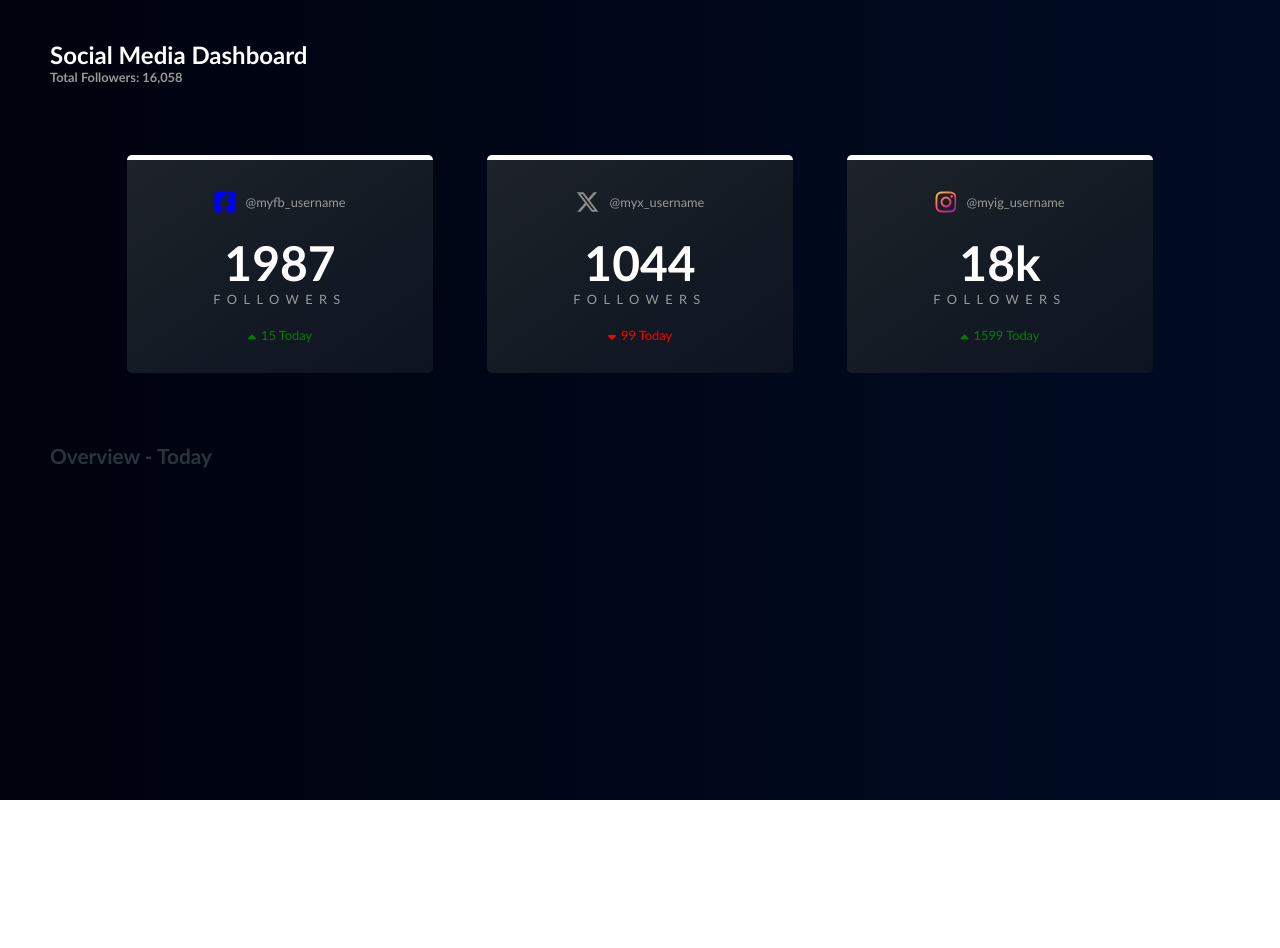
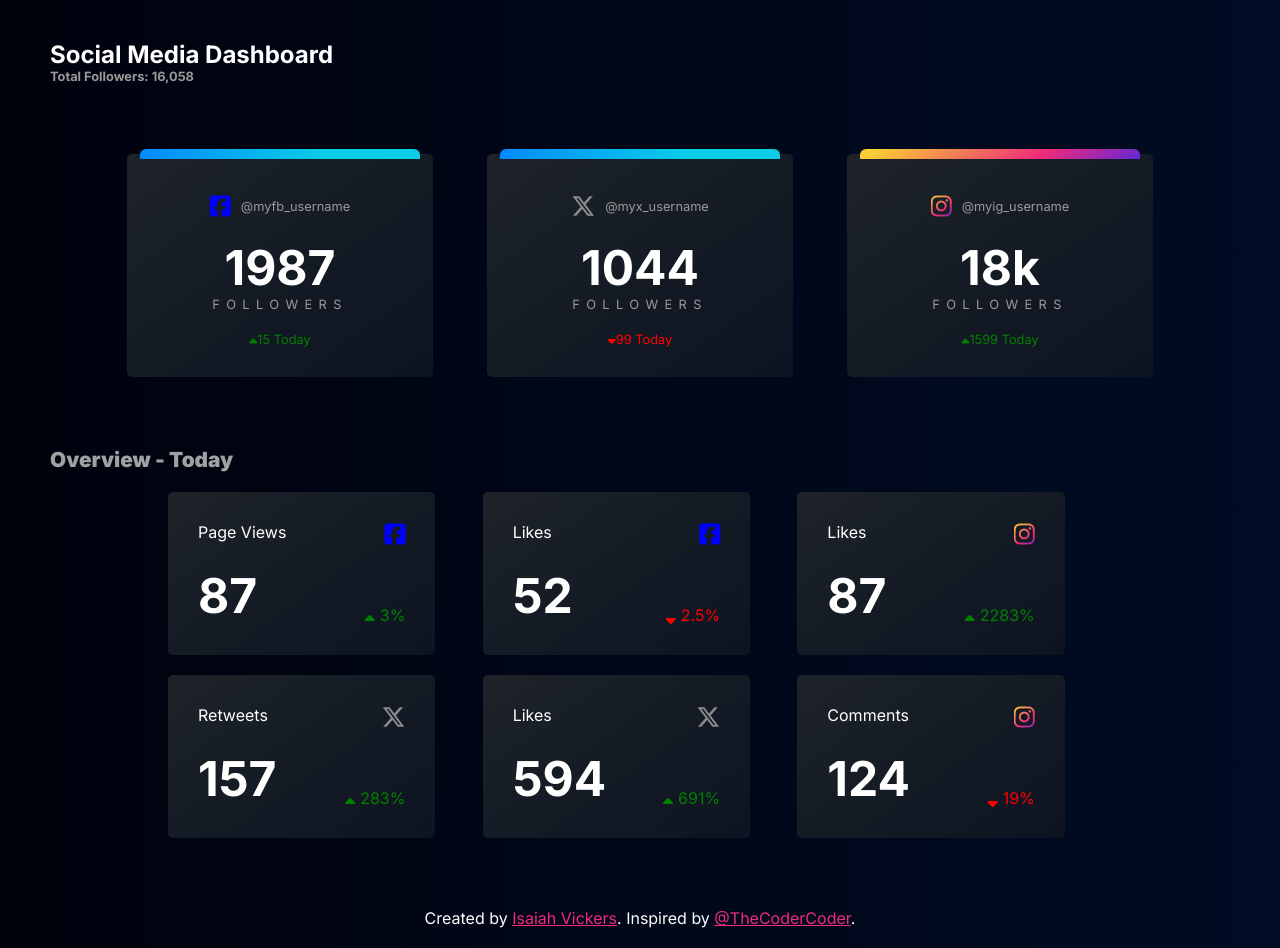
Before and after one commit to izzymadethat/social-media-dashboard, a plain HTML site: page index.html in a window 1280 px wide. Before the commit the page ends 800 px from the top, so only its background shows below. Drawn offline with Linux system fonts and the light colour scheme.

Commit message:
created overview sections

```diff
--- a/index.css
+++ b/index.css
@@ -1,12 +1,19 @@
+@import url("https://fonts.googleapis.com/css2?family=Inter:wght@400;500;600;700;800;900&display=swap");
+
 * {
   margin: 0;
   padding: 0;
   box-sizing: border-box;
-    font-family: 'Trebuchet MS', 'Lucida Sans Unicode', 'Lucida Grande', 'Lucida Sans', Arial, sans-serif;
+  font-family: "Inter", "Trebuchet MS", "Lucida Sans Unicode", "Lucida Grande",
+    "Lucida Sans", Arial, sans-serif;
 }
 
 body {
-    background: linear-gradient(90deg, rgba(0, 2, 13, 1) 0%, rgba(0, 12, 36, 1) 100%);
+  background: linear-gradient(
+    90deg,
+    rgba(0, 2, 13, 1) 0%,
+    rgba(0, 12, 36, 1) 100%
+  );
   color: rgba(255, 255, 255, 1);
 }
 
@@ -14,7 +21,6 @@ body {
   width: 100%;
   min-height: 100vh;
   padding: 20px 50px;
-
 }
 
 .header {
@@ -40,18 +46,30 @@ body {
 }
 
 .platform-card {
-    background: linear-gradient(145deg, rgba(29, 35, 40, 1) 0%, rgba(13, 19, 33, 1) 100%);
+  background: linear-gradient(
+    145deg,
+    rgba(29, 35, 40, 1) 0%,
+    rgba(13, 19, 33, 1) 100%
+  );
   display: flex;
   flex-direction: column;
   justify-content: center;
   align-items: center;
-    border-top: 5px solid white;
   border-radius: 5px;
   width: 85%;
   max-width: 85%;
   padding: 30px;
   margin-bottom: 20px;
   cursor: pointer;
+
+  & .top-gradient {
+    height: 10px;
+    width: 114%;
+    background-color: wheat;
+    position: relative;
+    bottom: 35px;
+    border-radius: 6px 6px 0 0;
+  }
 
   & h3 {
     font-size: 3em;
@@ -67,14 +85,61 @@ body {
   }
 }
 
-.platform-card:hover {
+.platform-card:nth-child(1) .top-gradient,
+.platform-card:nth-child(2) .top-gradient {
+  background: linear-gradient(
+    90deg,
+    rgba(0, 139, 255, 1) 0%,
+    rgba(11, 205, 230, 1) 67%
+  );
+}
+
+.platform-card:last-child .top-gradient {
+  background: linear-gradient(
+    145deg,
+    rgba(249, 206, 52, 1) 6%,
+    rgba(238, 42, 123, 1) 65%,
+    rgba(98, 40, 215, 1) 100%
+  );
+}
+
+.overview-card {
+  background: linear-gradient(
+    145deg,
+    rgba(29, 35, 40, 1) 0%,
+    rgba(13, 19, 33, 1) 100%
+  );
+  display: flex;
+  flex-direction: column;
+  justify-content: center;
+  align-items: center;
+  border-radius: 5px;
+  width: 85%;
+  max-width: 85%;
+  padding: 30px;
+  margin-bottom: 20px;
+  cursor: pointer;
+
+  & h3 {
+    font-size: 3em;
+    font-weight: bold;
+    margin-top: 20px;
+  }
+}
+
+.platform-card:hover,
+.overview-card:hover {
   transform: scale(0.94);
   -webkit-transform: scale(0.94);
   -moz-transform: scale(0.94);
   -ms-transform: scale(0.94);
   -o-transform: scale(0.94);
 
-    background: linear-gradient(145deg, rgba(40, 54, 60, 1) 0%, rgba(36, 57, 107, 1) 100%);
+  background: linear-gradient(
+    145deg,
+    rgba(40, 54, 60, 1) 0%,
+    rgba(36, 57, 107, 1) 100%
+  );
 }
 
 .follower-count {
@@ -88,7 +153,6 @@ body {
   display: flex;
   align-items: center;
 
-
   & p {
     font-size: 0.8em;
     color: rgb(153, 153, 153);
@@ -96,7 +160,6 @@ body {
 
   & i {
     margin-right: 10px;
-        font-size: 1.5em;
   }
 }
 
@@ -106,7 +169,7 @@ body {
   position: relative;
   justify-content: center;
   margin-top: 20px;
-    gap: 5px;
+
   font-size: 0.8em;
 }
 
@@ -128,9 +191,20 @@ body {
 }
 
 .fa-instagram {
-    background: linear-gradient(145deg, rgba(249, 206, 52, 1) 6%, rgba(238, 42, 123, 1) 65%, rgba(98, 40, 215, 1) 100%);
+  background: linear-gradient(
+    145deg,
+    rgba(249, 206, 52, 1) 6%,
+    rgba(238, 42, 123, 1) 65%,
+    rgba(98, 40, 215, 1) 100%
+  );
   background-clip: text;
   color: transparent;
+}
+
+.fa-square-facebook,
+.fa-x-twitter,
+.fa-instagram {
+  font-size: 1.5em;
 }
 
 .growth {
@@ -147,8 +221,9 @@ body {
 
   & h2 {
     font-size: 1.3em;
-        color: rgba(40, 54, 60, 1);
+    color: rgb(159, 162, 163);
     font-weight: 900;
+    margin-bottom: 20px;
   }
 }
 
@@ -156,4 +231,34 @@ body {
 .instagram-overview {
   display: grid;
   grid-template-columns: 1fr 1fr 1fr;
+  width: 80%;
+  margin: 0 auto;
 }
+
+.card-title,
+.card-numbers {
+  width: 100%;
+  display: flex;
+  justify-content: space-between;
+}
+
+.card-growth {
+  display: flex;
+  align-items: flex-end;
+  justify-content: space-evenly;
+  gap: 5px;
+
+  & i.fa-sort-up {
+    position: relative;
+    top: 5px;
+  }
+}
+
+footer {
+  text-align: center;
+  margin-top: 50px;
+
+  & a {
+    color: rgba(238, 42, 123, 1);
+  }
+}
--- a/index.html
+++ b/index.html
@@ -1,11 +1,14 @@
 <!DOCTYPE html>
 <html lang="en">
   <head>
-    <meta charset="UTF-8">
-    <meta name="viewport" content="width=device-width, initial-scale=1.0">
+    <meta charset="UTF-8" />
+    <meta name="viewport" content="width=device-width, initial-scale=1.0" />
     <title>IMT | Social Media Dashboard</title>
-    <script src="https://kit.fontawesome.com/e4105cc766.js" crossorigin="anonymous"></script>
-    <link rel="stylesheet" href="index.css">
+    <script
+      src="https://kit.fontawesome.com/e4105cc766.js"
+      crossorigin="anonymous"
+    ></script>
+    <link rel="stylesheet" href="index.css" />
   </head>
   <body>
     <div class="container">
@@ -16,6 +19,7 @@
 
       <section class="total-by-platform">
         <div class="platform-card">
+          <div class="top-gradient"></div>
           <div class="user-handle">
             <i class="fa-brands fa-square-facebook"></i>
             <p>@myfb_username</p>
@@ -31,6 +35,7 @@
           </div>
         </div>
         <div class="platform-card">
+          <div class="top-gradient"></div>
           <div class="user-handle">
             <i class="fa-brands fa-x-twitter"></i>
             <p>@myx_username</p>
@@ -44,6 +49,7 @@
           </div>
         </div>
         <div class="platform-card">
+          <div class="top-gradient"></div>
           <div class="user-handle">
             <i class="fa-brands fa-instagram"></i>
             <p>@myig_username</p>
@@ -62,16 +68,95 @@
       <section class="overview">
         <h2 class="overview-title">Overview - Today</h2>
         <div class="facebook-overview">
-                <div class="fb-overview-card"></div>
-                <div class="fb-overview-card"></div>
-                <div class="fb-overview-card"></div>
+          <div class="overview-card">
+            <div class="card-title">
+              <p>Page Views</p>
+              <i class="fa-brands fa-square-facebook"></i>
+            </div>
+            <div class="card-numbers">
+              <h3>87</h3>
+              <div class="card-growth growth">
+                <i class="fa-solid fa-sort-up"></i>
+                <p>3%</p>
+              </div>
+            </div>
+          </div>
+          <div class="overview-card">
+            <div class="card-title">
+              <p>Likes</p>
+              <i class="fa-brands fa-square-facebook"></i>
+            </div>
+            <div class="card-numbers">
+              <h3>52</h3>
+              <div class="card-growth decline">
+                <i class="fa-solid fa-sort-down"></i>
+                <p>2.5%</p>
+              </div>
+            </div>
+          </div>
+          <div class="overview-card">
+            <div class="card-title">
+              <p>Likes</p>
+              <i class="fa-brands fa-instagram"></i>
+            </div>
+            <div class="card-numbers">
+              <h3>87</h3>
+              <div class="card-growth growth">
+                <i class="fa-solid fa-sort-up"></i>
+                <p>2283%</p>
+              </div>
+            </div>
+          </div>
         </div>
         <div class="instagram-overview">
-                <div class="fb-overview-card"></div>
-                <div class="fb-overview-card"></div>
-                <div class="fb-overview-card"></div>
+          <div class="overview-card">
+            <div class="card-title">
+              <p>Retweets</p>
+              <i class="fa-brands fa-x-twitter"></i>
+            </div>
+            <div class="card-numbers">
+              <h3>157</h3>
+              <div class="card-growth growth">
+                <i class="fa-solid fa-sort-up"></i>
+                <p>283%</p>
+              </div>
+            </div>
+          </div>
+          <div class="overview-card">
+            <div class="card-title">
+              <p>Likes</p>
+              <i class="fa-brands fa-x-twitter"></i>
+            </div>
+            <div class="card-numbers">
+              <h3>594</h3>
+              <div class="card-growth growth">
+                <i class="fa-solid fa-sort-up"></i>
+                <p>691%</p>
+              </div>
+            </div>
+          </div>
+          <div class="overview-card">
+            <div class="card-title">
+              <p>Comments</p>
+              <i class="fa-brands fa-instagram"></i>
+            </div>
+            <div class="card-numbers">
+              <h3>124</h3>
+              <div class="card-growth decline">
+                <i class="fa-solid fa-sort-down"></i>
+                <p>19%</p>
+              </div>
+            </div>
+          </div>
         </div>
       </section>
+
+      <footer>
+        <p>
+          Created by <a href="http://isaiahvickers.online">Isaiah Vickers</a>.
+          Inspired by <a href="">@TheCoderCoder</a>.
+        </p>
+      </footer>
     </div>
   </body>
 </html>
```
Lines whose indentation alone changed are shown as unchanged.
